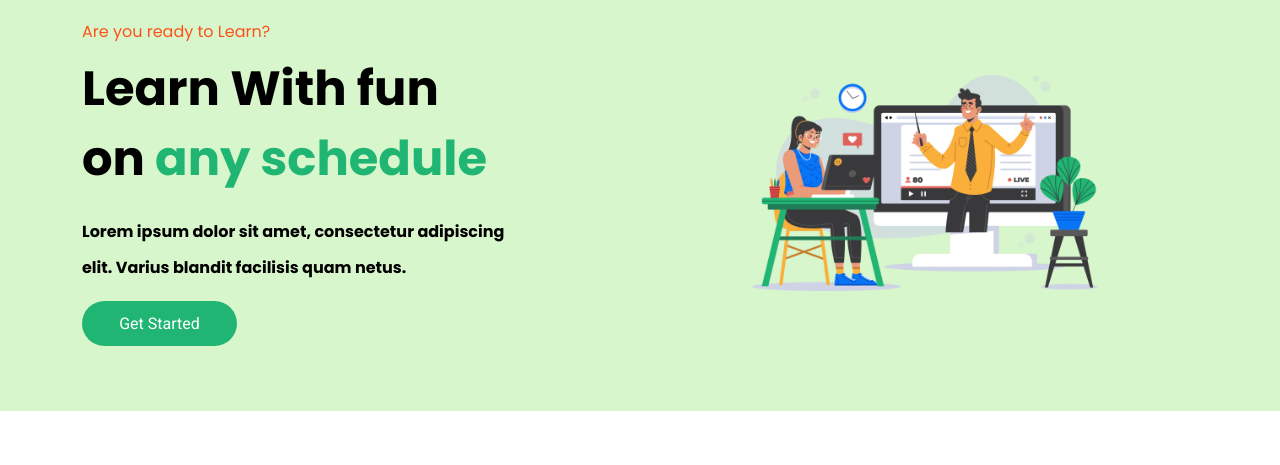
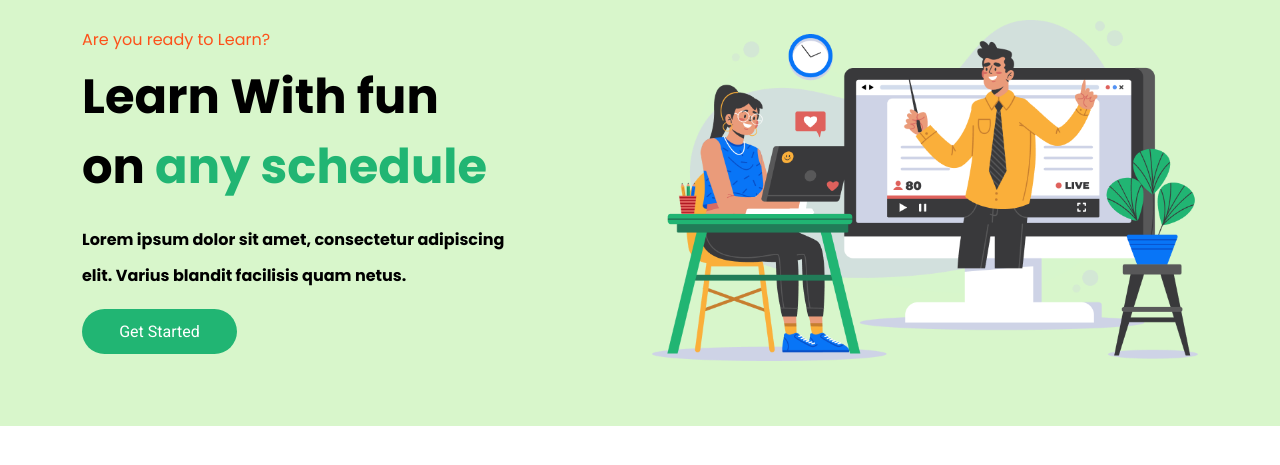
Before and after one commit to arifulislam7498/eschool_1, a plain HTML site: page index.html in a window 1280 px wide. Shown: the part 101-566 px from the top of the page. Drawn offline with Linux system fonts and the light colour scheme.

Commit message:
Update style.css

```diff
--- a/css/style.css
+++ b/css/style.css
@@ -99,7 +99,7 @@ header { background-color: #d8f6cb;
     height: 45px;
 }
 .banner_img {
-        padding: 0 100px;
+        padding: 0;
 }
 .banner_img img {
   width: 100% ;
```
